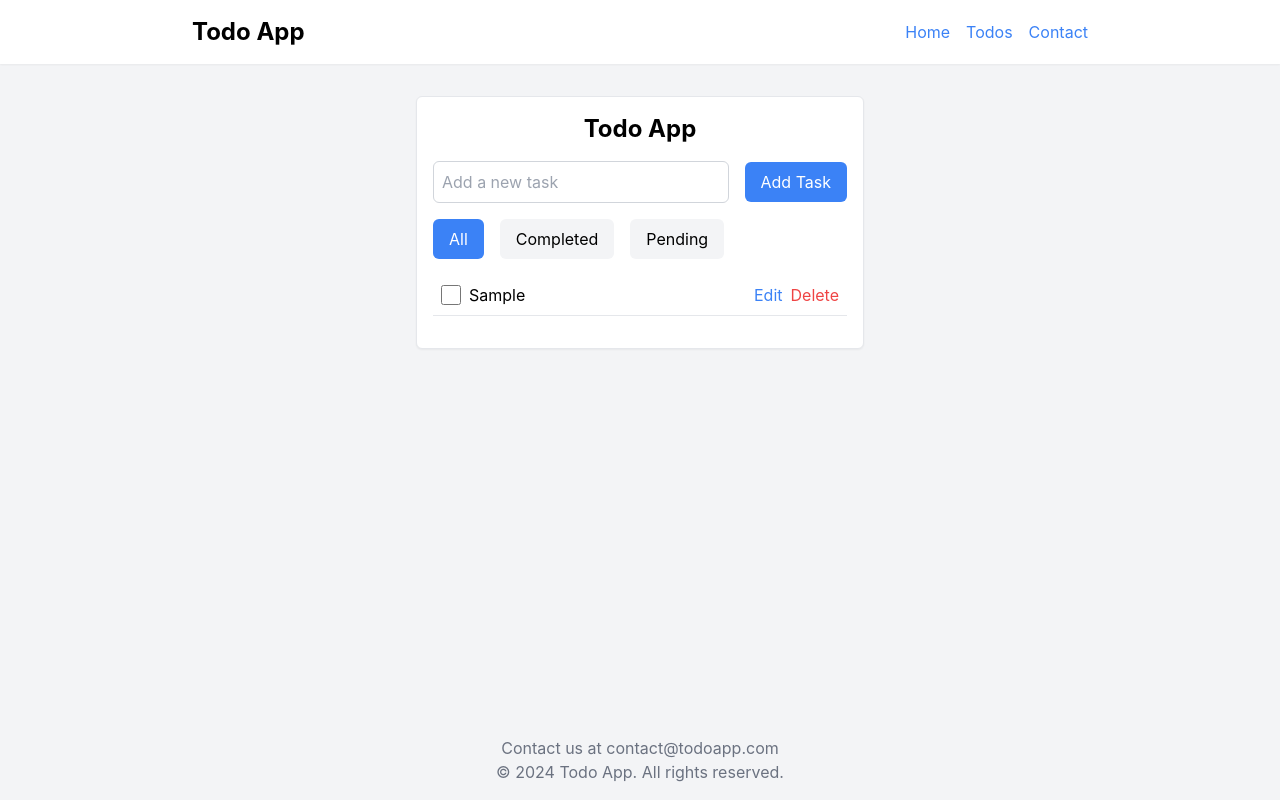
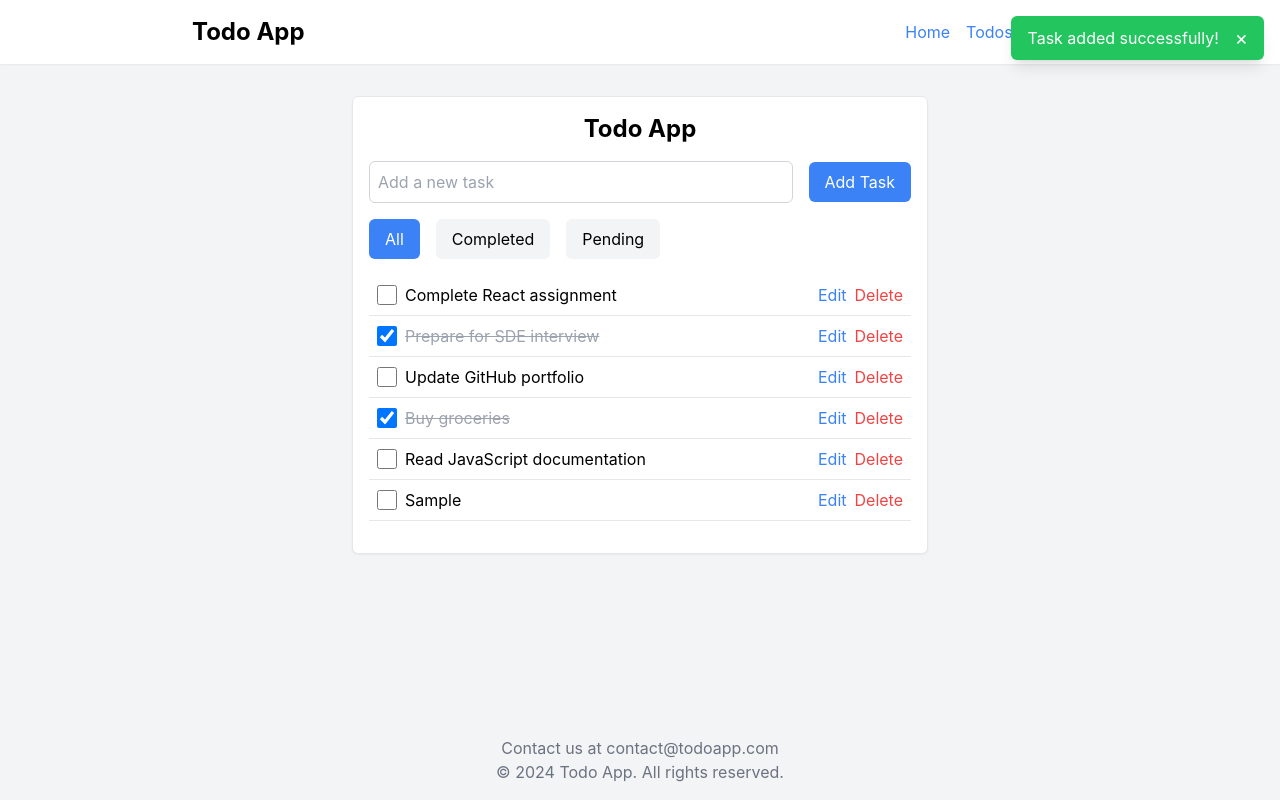
Before and after one commit to VishalChhadekar/CAW-todo-app, a React (Create React App) app: page /todos in a window 1280 px wide. Both pictures are taken after typing "Sample" into the empty fields and a click on the button "Add Task". Built offline with nearby package versions, Linux system fonts and the light colour scheme.

Commit message:
UI refinements

```diff
--- /dev/null
+++ b/src/components/NotificationBanner.js
@@ -0,0 +1,26 @@
+import React, { useEffect } from 'react';
+
+const NotificationBanner = ({ message, type, onClose }) => {
+    useEffect(() => {
+        const timer = setTimeout(() => {
+            onClose();
+        }, 3000);
+        return () => clearTimeout(timer);
+    }, [onClose]);
+
+    return (
+        <div
+            className={`${type === 'success' ? 'bg-green-500' : 'bg-red-500'
+                } text-white px-4 py-2 rounded-md fixed top-4 right-4 shadow-lg z-50`}
+        >
+            <div className="flex items-center justify-between">
+                <span>{message}</span>
+                <button onClick={onClose} className="ml-4 text-xl">
+                    &times;
+                </button>
+            </div>
+        </div>
+    );
+};
+
+export default NotificationBanner;
--- /dev/null
+++ b/src/data/todos.json
@@ -0,0 +1,27 @@
+[
+    {
+        "id": 1,
+        "text": "Complete React assignment",
+        "completed": false
+    },
+    {
+        "id": 2,
+        "text": "Prepare for SDE interview",
+        "completed": true
+    },
+    {
+        "id": 3,
+        "text": "Update GitHub portfolio",
+        "completed": false
+    },
+    {
+        "id": 4,
+        "text": "Buy groceries",
+        "completed": true
+    },
+    {
+        "id": 5,
+        "text": "Read JavaScript documentation",
+        "completed": false
+    }
+]
--- a/src/pages/Home.js
+++ b/src/pages/Home.js
@@ -1,41 +1,49 @@
-import React, {useState} from 'react';
+import React, { useState } from 'react';
 import AddTask from '../components/AddTask';
 import TaskList from '../components/TaskList';
 import Filter from '../components/Filter';
+import NotificationBanner from '../components/NotificationBanner';
 import useLocalStorage from '../hooks/useLocalStorage';
+import taskData from '../data/todos.json'
 
 const Home = () => {
-  const [tasks, setTasks] = useLocalStorage('homeTasks', [
-    { id: 1, text: 'Complete React assignment', completed: false },
-    { id: 2, text: 'Prepare for SDE interview', completed: true },
-    { id: 3, text: 'Update GitHub portfolio', completed: false },
-    { id: 4, text: 'Buy groceries', completed: true },
-    { id: 5, text: 'Read JavaScript documentation', completed: false },
-  ]);
+  const [tasks, setTasks] = useLocalStorage('homeTasks', taskData);
   const [filter, setFilter] = useState('all');
+  const [notification, setNotification] = useState({ message: '', type: '' });
 
   const handleAddTask = (text) => {
     const newTask = { id: Date.now(), text, completed: false };
     setTasks([...tasks, newTask]);
+    showNotification('Task added successfully!', 'success');
   };
 
   const handleToggleComplete = (id) => {
     setTasks(tasks.map(task =>
       task.id === id ? { ...task, completed: !task.completed } : task
     ));
+
+    const task = tasks.find(task => task.id === id);
+    const newStatusMessage = task && !task.completed ? 'Task completed!' : 'Task marked as pending!';
+    showNotification(newStatusMessage, 'success');
   };
 
   const handleDeleteTask = (id) => {
     setTasks(tasks.filter(task => task.id !== id));
+    showNotification('Task deleted successfully!', 'success');
+  };
+  const handleEditTask = (id, newText) => {
+    setTasks(tasks.map(task =>
+      task.id === id ? { ...task, text: newText } : task
+    ));
+    showNotification('Task edited successfully!', 'success');
   };
 
-  const handleEditTask = (id) => {
-    const newText = prompt("Edit task:", tasks.find(task => task.id === id)?.text || "");
-    if (newText) {
-      setTasks(tasks.map(task =>
-        task.id === id ? { ...task, text: newText } : task
-      ));
-    }
+  const showNotification = (message, type) => {
+    setNotification({ message, type });
+  };
+
+  const closeNotification = () => {
+    setNotification({ message: '', type: '' });
   };
 
   const filteredTasks = tasks.filter(task => {
@@ -59,6 +67,13 @@ const Home = () => {
         onDeleteTask={handleDeleteTask}
         onEditTask={handleEditTask}
       />
+      {notification.message && (
+        <NotificationBanner
+          message={notification.message}
+          type={notification.type}
+          onClose={closeNotification}
+        />
+      )}
     </div>
   );
 };
--- a/src/pages/TodoApp.js
+++ b/src/pages/TodoApp.js
@@ -1,33 +1,50 @@
-// src/pages/TodoApp.js
 import React, { useState } from 'react';
-import useLocalStorage from '../hooks/useLocalStorage';
 import AddTask from '../components/AddTask';
 import TaskList from '../components/TaskList';
 import Filter from '../components/Filter';
+import NotificationBanner from '../components/NotificationBanner';
+import useLocalStorage from '../hooks/useLocalStorage';
+import taskData from '../data/todos.json'
 
 const TodoApp = () => {
-  const [tasks, setTasks] = useLocalStorage('tasks', []);
+  const [tasks, setTasks] = useLocalStorage('todoTasks', taskData);
   const [filter, setFilter] = useState('all');
+  const [notification, setNotification] = useState({ message: '', type: '' });
 
   const handleAddTask = (text) => {
     const newTask = { id: Date.now(), text, completed: false };
     setTasks([...tasks, newTask]);
+    showNotification('Task added successfully!', 'success');
   };
 
   const handleToggleComplete = (id) => {
     setTasks(tasks.map(task =>
       task.id === id ? { ...task, completed: !task.completed } : task
     ));
+
+    const task = tasks.find(task => task.id === id);
+    const newStatusMessage = task && !task.completed ? 'Task completed!' : 'Task marked as pending!';
+    showNotification(newStatusMessage, 'success');
   };
 
   const handleDeleteTask = (id) => {
     setTasks(tasks.filter(task => task.id !== id));
+    showNotification('Task deleted successfully!', 'success');
   };
 
   const handleEditTask = (id, newText) => {
     setTasks(tasks.map(task =>
       task.id === id ? { ...task, text: newText } : task
     ));
+    showNotification('Task edited successfully!', 'success');
+  };
+
+  const showNotification = (message, type) => {
+    setNotification({ message, type });
+  };
+
+  const closeNotification = () => {
+    setNotification({ message: '', type: '' });
   };
 
   const filteredTasks = tasks.filter(task => {
@@ -38,7 +55,7 @@ const TodoApp = () => {
   });
 
   return (
-    <div className="max-w-md mx-auto my-8 p-4 border border-gray-200 shadow-sm rounded-md bg-white">
+    <div className="max-w-xl mx-auto my-8 p-4 border border-gray-200 shadow-sm rounded-md bg-white">
       <h1 className="text-2xl font-bold text-center mb-4">Todo App</h1>
       <AddTask onAddTask={handleAddTask} />
       <Filter filter={filter} setFilter={setFilter} />
@@ -48,6 +65,13 @@ const TodoApp = () => {
         onDeleteTask={handleDeleteTask}
         onEditTask={handleEditTask}
       />
+      {notification.message && (
+        <NotificationBanner
+          message={notification.message}
+          type={notification.type}
+          onClose={closeNotification}
+        />
+      )}
     </div>
   );
 };
```
